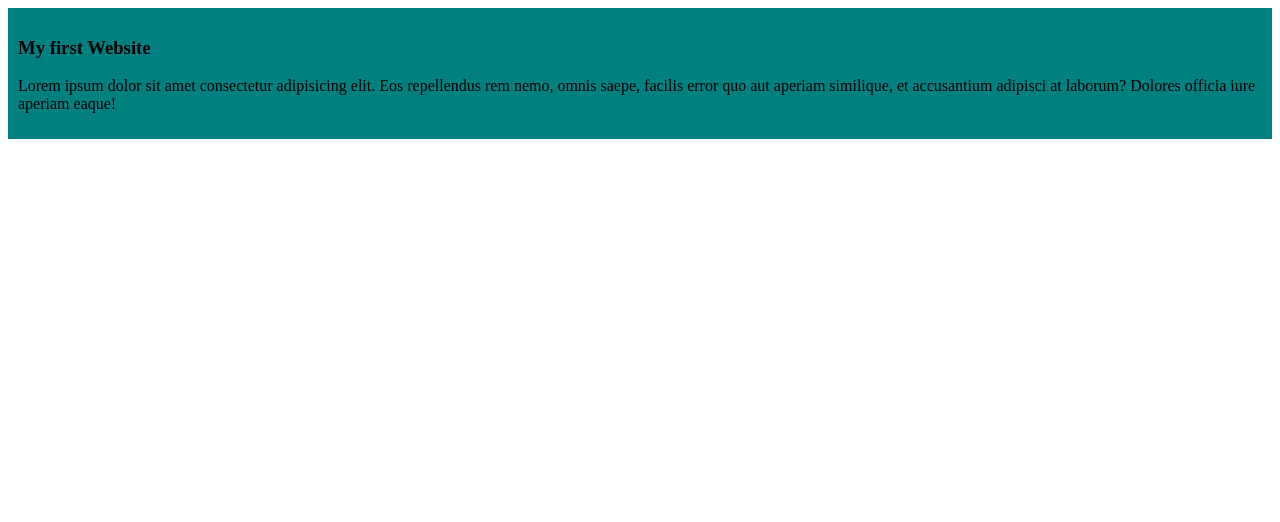
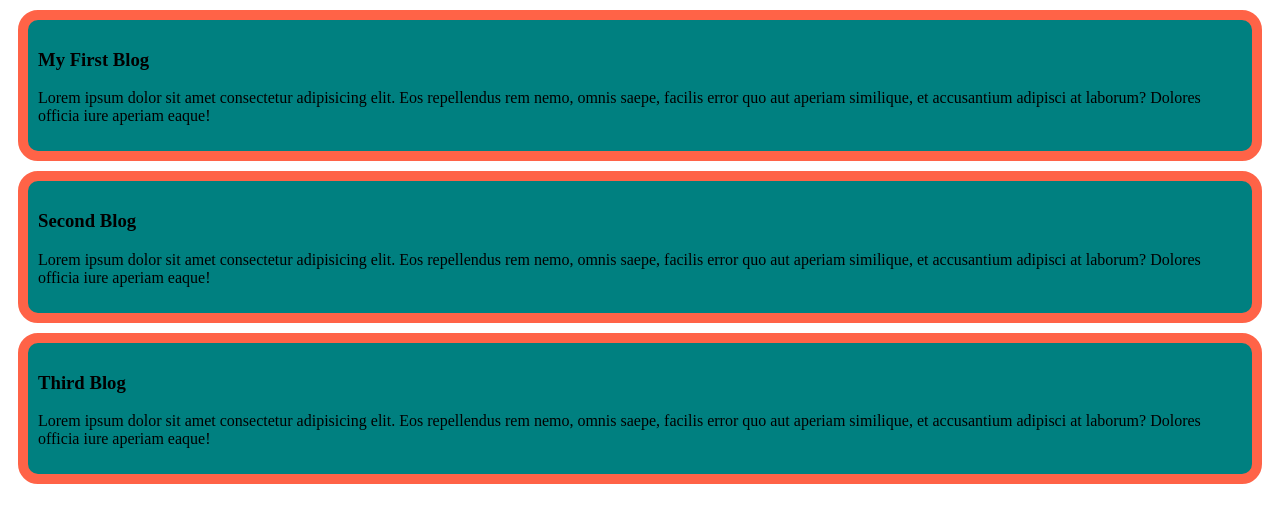
Before and after one commit to emonsimply/my-simple-website, a plain HTML site: page index.html in a window 1280 px wide. Drawn offline with Linux system fonts and the light colour scheme.

Commit message:
added the second and third blog

```diff
--- a/Styles/styles.css
+++ b/Styles/styles.css
@@ -1,4 +1,7 @@
 div{
   background-color: teal;
   padding: 10px;
+  margin: 10px;
+  border: 10px solid tomato;
+  border-radius: 20px;
 }
--- a/index.html
+++ b/index.html
@@ -8,7 +8,15 @@
 </head>
 <body>
   <div>
-    <h3>My first Website</h3>
+    <h3>My First Blog</h3>
+    <p>Lorem ipsum dolor sit amet consectetur adipisicing elit. Eos repellendus rem nemo, omnis saepe, facilis error quo aut aperiam similique, et accusantium adipisci at laborum? Dolores officia iure aperiam eaque!</p>
+  </div>
+  <div>
+    <h3>Second Blog</h3>
+    <p>Lorem ipsum dolor sit amet consectetur adipisicing elit. Eos repellendus rem nemo, omnis saepe, facilis error quo aut aperiam similique, et accusantium adipisci at laborum? Dolores officia iure aperiam eaque!</p>
+  </div>
+  <div>
+    <h3>Third Blog </h3>
     <p>Lorem ipsum dolor sit amet consectetur adipisicing elit. Eos repellendus rem nemo, omnis saepe, facilis error quo aut aperiam similique, et accusantium adipisci at laborum? Dolores officia iure aperiam eaque!</p>
   </div>
 </body>
```
